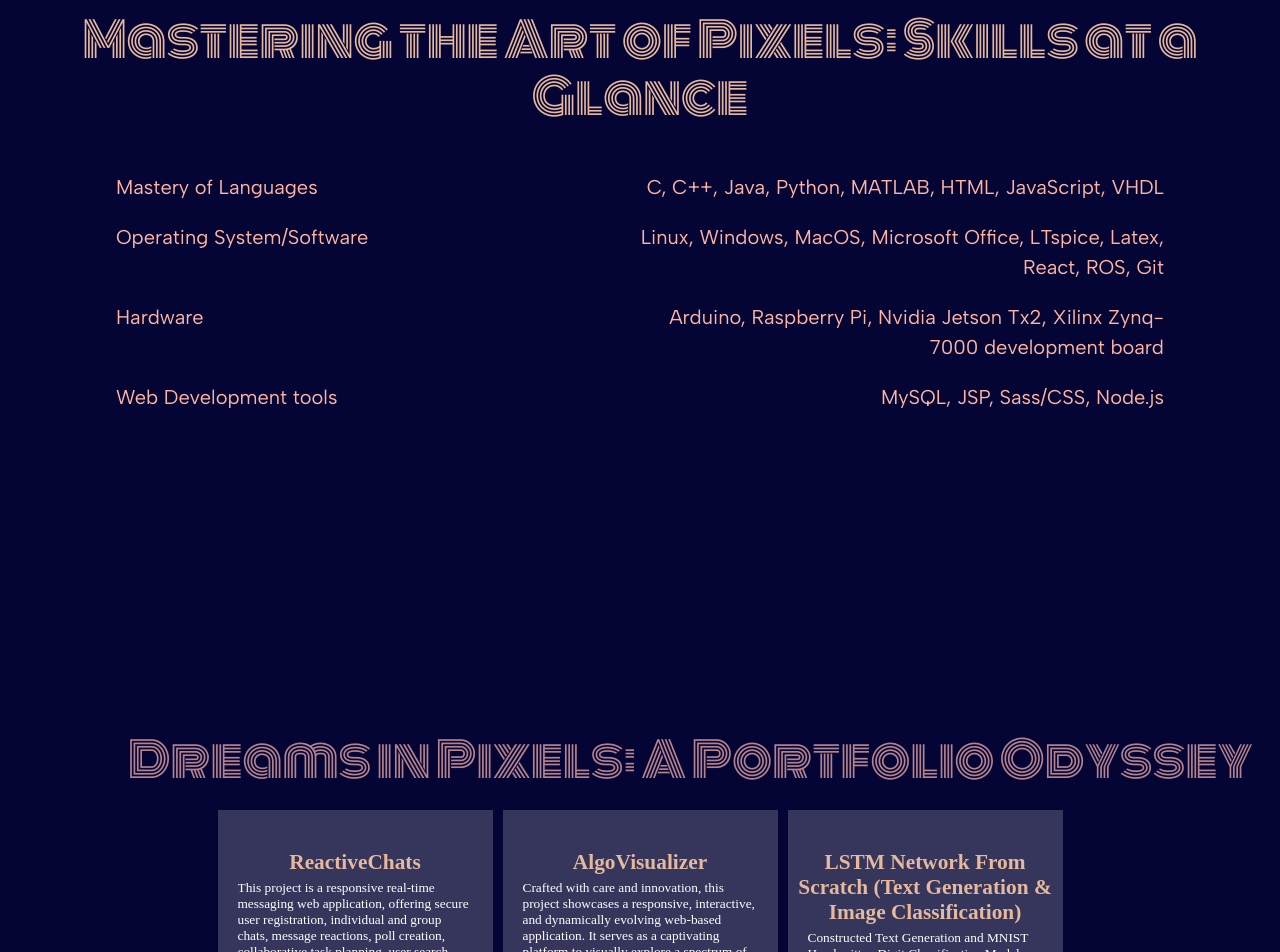
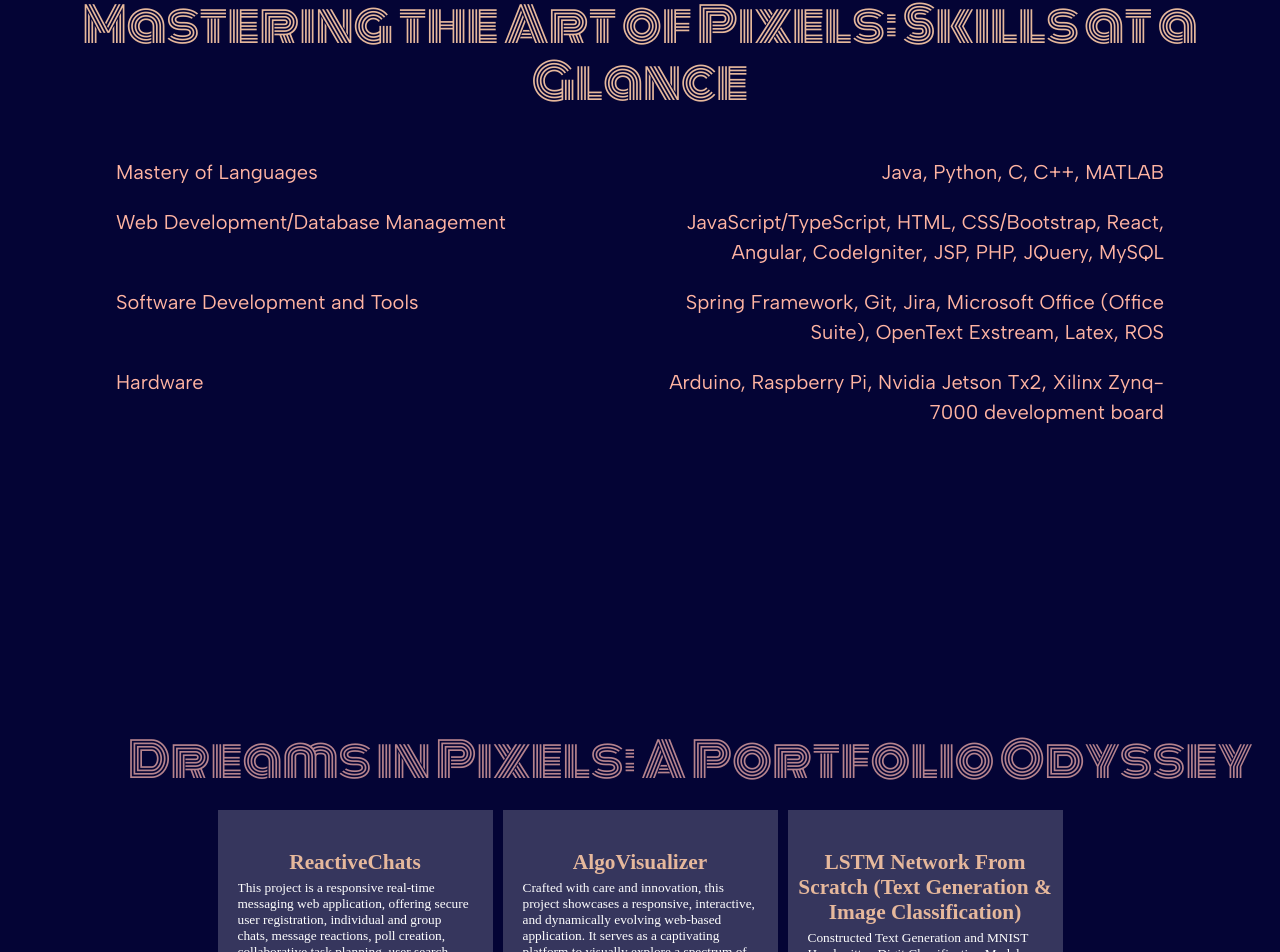
Before and after one commit to PNilay/my_portfolio, a React (Create React App) app: page / in a window 1280 px wide. Shown: the part 1804-2756 px from the top of the page. Built offline with nearby package versions, Linux system fonts and the light colour scheme.

Commit message:
updated skills section

```diff
--- a/src/components/skills/Skills.js
+++ b/src/components/skills/Skills.js
@@ -15,17 +15,30 @@ const Skills = () => {
         <div className="skills_row">
           <div className="skills_col">Mastery of Languages</div>
           <div className="skills_col2">
-            C, C++, Java, Python, MATLAB, HTML, JavaScript, VHDL
+          Java, Python, C, C++, MATLAB
           </div>
         </div>
 
         <div className="skills_row">
+          <div className="skills_col">Web Development/Database Management</div>
+          <div className="skills_col2">
+          JavaScript/TypeScript, HTML, CSS/Bootstrap, React, Angular, CodeIgniter, JSP, PHP, JQuery, MySQL
+          </div>
+        </div>
+
+        <div className="skills_row">
+          <div className="skills_col">Software Development and Tools</div>
+          <div className="skills_col2">
+          Spring Framework, Git, Jira, Microsoft Office (Office Suite), OpenText Exstream, Latex, ROS
+          </div>
+        </div>
+
+        {/* <div className="skills_row">
           <div className="skills_col">Operating System/Software</div>
           <div className="skills_col2">
-            Linux, Windows, MacOS, Microsoft Office, LTspice, Latex, React, ROS,
-            Git
+            Linux, Windows, MacOS, LTspice, Latex, ROS
           </div>
-        </div>
+        </div> */}
 
         <div className="skills_row">
           <div className="skills_col">Hardware</div>
@@ -35,10 +48,6 @@ const Skills = () => {
           </div>
         </div>
 
-        <div className="skills_row">
-          <div className="skills_col">Web Development tools</div>
-          <div className="skills_col2">MySQL, JSP, Sass/CSS, Node.js</div>
-        </div>
       </div>
     </div>
   );
```
